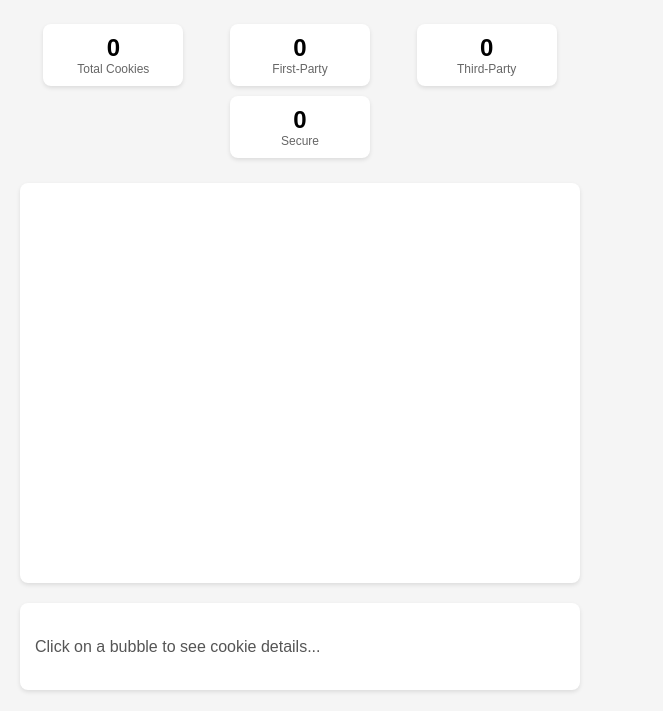
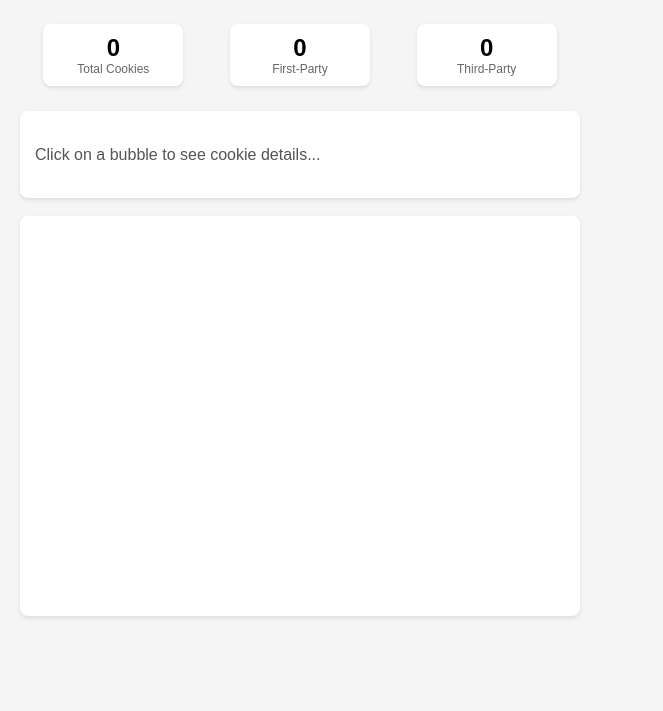
Before and after one commit to CookieDoh-Co/cookiedoh, a browser extension: page bubbles.html in a window 1280 px wide. Shown: the part 127-838 px from the top of the page, without its empty margins (0-663 px from the left). Drawn offline with Linux system fonts and the light colour scheme.

Commit message:
removed secure box at top, moved description

```diff
--- a/bubbles.html
+++ b/bubbles.html
@@ -189,17 +189,14 @@
       <div class="stat-value" id="thirdPartyCookies">0</div>
       <div class="stat-label">Third-Party</div>
     </div>
-    <div class="stat-box">
-      <div class="stat-value" id="secureCookies">0</div>
-      <div class="stat-label">Secure</div>
-    </div>
   </div>
-
-  <div id="bubbleContainer"></div>
 
   <div id="cookieDetails">
     <p>Click on a bubble to see cookie details...</p>
   </div>
+  <br>
+  <div id="bubbleContainer"></div>
+
 
   <script src="bubbles.js"></script>
   </div>
--- a/bubbles.js
+++ b/bubbles.js
@@ -58,7 +58,6 @@ function updateStats(cookies, currentUrl) {
   document.getElementById('totalCookies').textContent = cookies.length;
   document.getElementById('firstPartyCookies').textContent = counts.firstParty;
   document.getElementById('thirdPartyCookies').textContent = counts.thirdParty;
-  document.getElementById('secureCookies').textContent = counts.secure;
 }
 
 // Get counts for each cookie category
```
